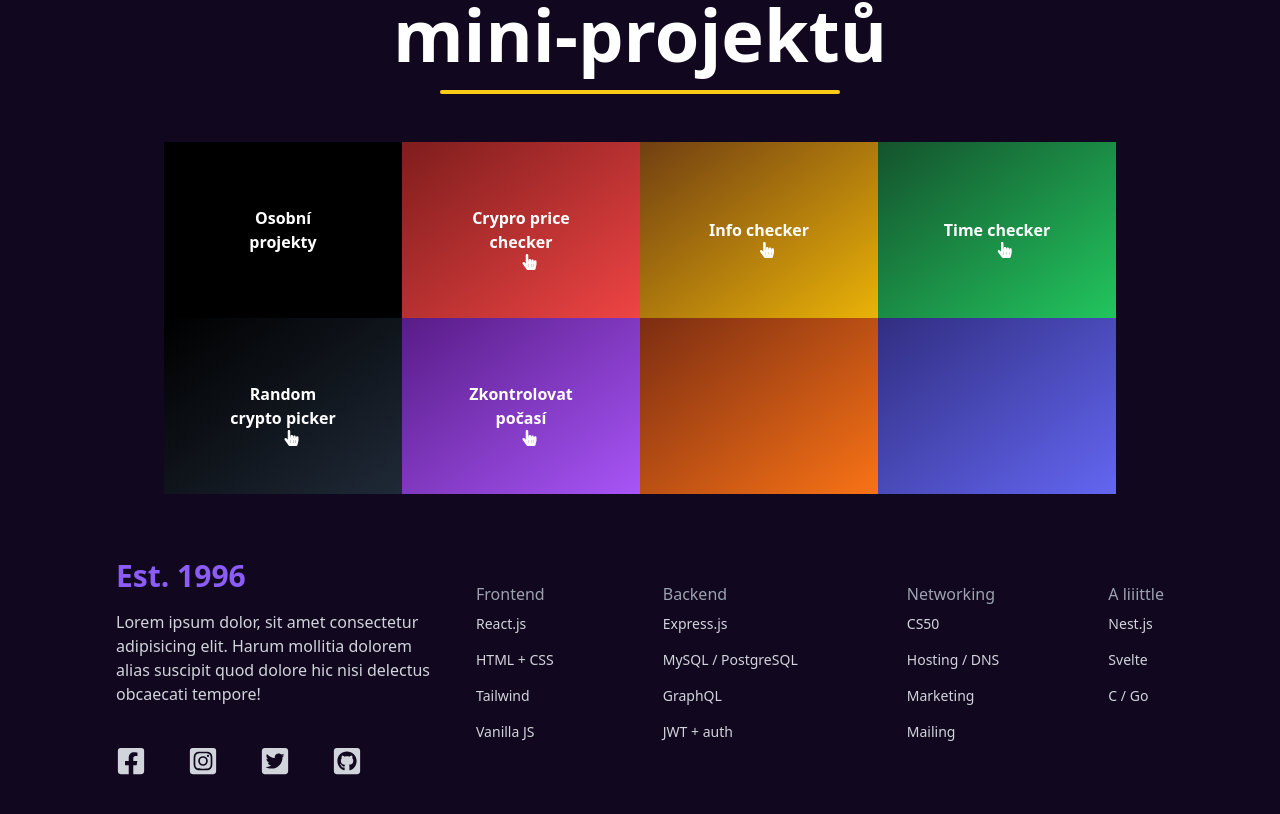
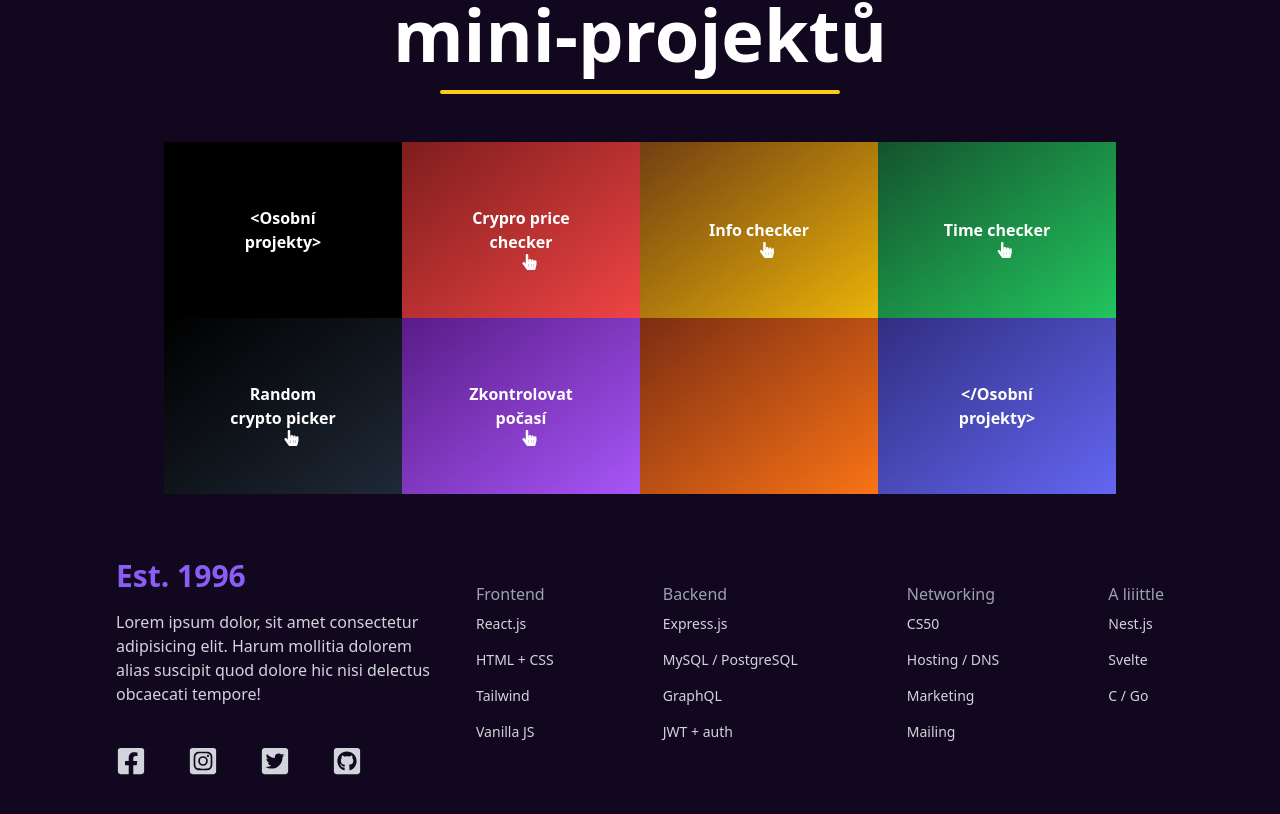
Before and after one commit to jkuce96/webportfolio, a React (Vite) app: page / in a window 1280 px wide. Shown: the part 1768-2582 px from the top of the page. Built offline with nearby package versions, Linux system fonts and the light colour scheme.

Commit message:
download btn

```diff
--- a/src/components/About.jsx
+++ b/src/components/About.jsx
@@ -1,6 +1,16 @@
 import React from 'react'
 
 const About = ({ setModal }) => {
+
+  const onButtonClick = () => {
+    const docxUrl = "/assets/CV.docx";
+    const link = document.createElement("a");
+    link.href = docxUrl;
+    link.download = "CV.docx";
+    document.body.appendChild(link);
+    link.click();
+    document.body.removeChild(link);
+};
 
   return (
 
@@ -12,7 +22,7 @@ const About = ({ setModal }) => {
                 <div className="border-b-4 border-yellow-400 rounded-lg  w-[10rem]
                 "></div>
                 <p className="sm:w-[40rem] w-[20rem] text-center mt-5 text-2xl">Zaměřuji se primárně na vývoj <span className="text-yellow-400 font-bold">JavaScript</span> aplikací. Mezi můj základní stack patří Vanilla JS, CSS3, HTML5 a Tailwind. Věnuji se backendovému i frontendovému vývoji webových stránek skrze <span className="text-[#59BEDA] font-bold">React.JS</span> a <span className="text-purple-400 font-bold">Express.JS</span></p>
-            <button  className="mt-[2rem] bg-yellow-400 active:bg-yellow-400 rounded-lg py-4 px-5 text-lg font-bold text-black hover:bg-yellow-500">Stáhnout životopis</button>
+            <button onClick={onButtonClick} className="mt-[2rem] bg-yellow-400 active:bg-yellow-400 rounded-lg py-4 px-5 text-lg font-bold text-black hover:bg-yellow-500">Stáhnout životopis</button>
             </div>
         </div>
 
--- a/src/components/Projects.jsx
+++ b/src/components/Projects.jsx
@@ -75,7 +75,7 @@ const Projects = ( { setCrypto, setInfo, setTime, setRandomCrypto, setWeather }
         <div className="cards grid lg:grid-cols-4 md:grid-cols-3 sm:grid-cols-2 grid-cols-1  md:gap-0 gap-0 mx-auto justify-center lg:h-[22rem] sm:h-[36rem] h-[48rem] relative px-[4rem] sm:px-[4rem]">
   <div className="w-full relative h-full flex-grow bg-gradient-to-br from-black to-black p-[1rem]">
     <div className="absolute top-1/2 left-1/2 transform -translate-x-1/2 -translate-y-1/2">
-        <h1 className="text-center font-bold">Osobní projekty</h1>
+        <h1 className="text-center font-bold">{`<Osobní projekty>`}</h1>
 
     </div>
 
@@ -116,7 +116,12 @@ const Projects = ( { setCrypto, setInfo, setTime, setRandomCrypto, setWeather }
     </div>
   </div>
   <div className="w-full h-full flex-grow bg-gradient-to-br from-orange-900 to-orange-500 p-[1rem]"></div>
-  <div className="w-full h-full flex-grow bg-gradient-to-br from-indigo-900 to-indigo-500 p-[1rem]"></div>
+  <div className="w-full h-full flex-grow bg-gradient-to-br from-indigo-900 to-indigo-500 p-[1rem] relative">
+  <div className="absolute top-1/2 left-1/2 transform -translate-x-1/2 -translate-y-1/2">
+        <h1 className="text-center font-bold">{`</Osobní projekty>`}</h1>
+
+    </div>
+  </div>
 </div>
 
 
```
Also changed, not shown: src/App.jsx (line endings or trailing spaces), 1 other file (tests, documents, lock files or other folders).
